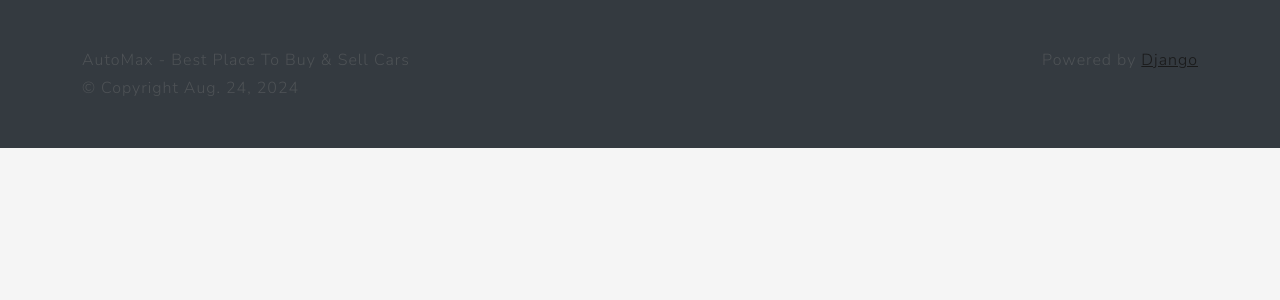
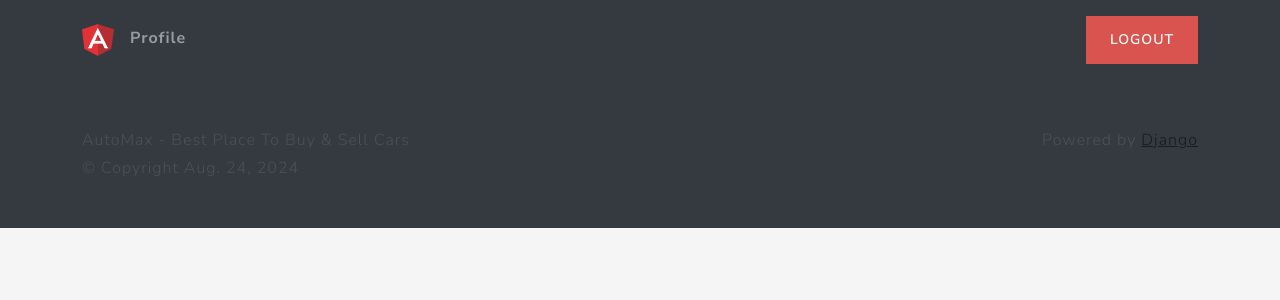
Before and after one commit to sakshipowar1612/AutoXchange, a Django app: page /home/ in a window 1280 px wide. Shown: the top 300 px of the page. Run offline with Django 5.2, Linux system fonts and the light colour scheme; a user stored in the database is signed in; some libraries are stand-ins or nearby versions.

Commit message:
lecture 60,61 : implemented header and logout feature on home page

```diff
--- a/src/main/templates/base/base.html
+++ b/src/main/templates/base/base.html
@@ -27,6 +27,29 @@
     </div>
     {% endfor %}
     {% endif %}
+    {% block 'header' %}
+    <header class="p-3 bg-dark text-white w-100 nav-masthead">
+        <div class="container">
+            <div class="d-flex flex-wrap align-items-center justify-content-center justify-content-lg-start">
+                <a href="{% url 'home' %}"
+                    class="d-flex align-items-center mb-2 mb-lg-0 text-white text-decoration-none">
+                    <img class="bi me-2" width="32" height="32" src="{% static 'images/logo.png' %}"
+                        aria-label="Bootstrap">
+                </a>
+                {% if request.user.is_authenticated %}
+                <ul class="nav col-12 col-lg-auto me-lg-auto mb-2 justify-content-center mb-md-0">
+                    <li>
+                        <a href="" class="nav-link px-2">Profile</a>
+                    </li>
+                </ul>
+                <div class="text-end">
+                    <a type="button" href="{% url 'logout' %}" class="btn btn-danger">Logout</a>
+                </div>
+                {% endif %}
+            </div>
+        </div>
+    </header>
+    {% endblock %}
     {% block 'body' %}
 
     {% endblock  %}
--- a/src/users/urls.py
+++ b/src/users/urls.py
@@ -2,8 +2,10 @@ from django.urls import path
 
 from .views import login_view
 from .views import RegisterView
+from .views import logout_view
 
 urlpatterns = [
     path('login/', login_view, name='login'),
     path('register/', RegisterView.as_view() , name='register'),
+    path('logout/', logout_view, name='logout'),
 ]
```
Also changed, not shown: src/users/views.py (+6 -1 lines), src/db.sqlite3.
